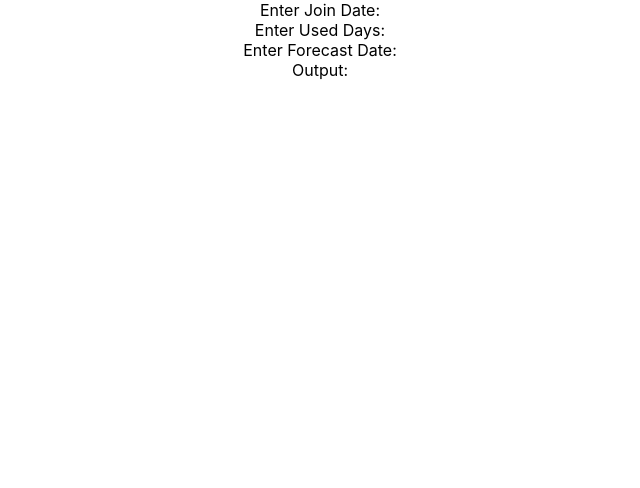
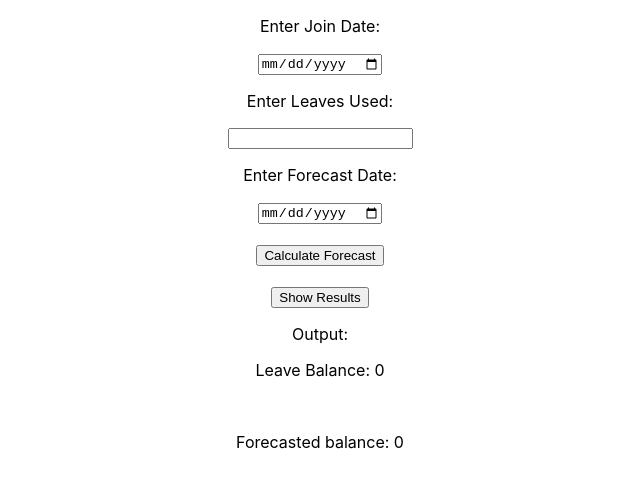
Before and after one commit to kodawarii/leavebalance, a React (Create React App) app: page / in a window 1280 px wide. Shown: the top 488 px of the page, without its empty margins (320-960 px from the left). Built offline with nearby package versions, Linux system fonts and the light colour scheme.

Commit message:
basic formulae implemented

```diff
--- a/src/App.js
+++ b/src/App.js
@@ -3,15 +3,60 @@ import logo from './logo.svg';
 import './App.css';
 
 // Components
-import InputForm from './Components/InputForm';
-import Output from './Components/Output';
+import Container from './Components/Container';
+
+const accrue = 5/12;
+const oneDay = 24*60*60*1000;
 
 class App extends Component {
+
+  constructor(){
+    super();
+
+    this.state = {
+      join: 0,
+      used: 0,
+      forecast: 0,
+
+      leave: 0,
+      balance: 0,
+    }
+  }
+
+  calculate(){
+    let today = new Date();
+    let joinDate = this.state.join;
+    let difference1 = Math.round(Math.abs((today.getTime() - joinDate.getTime())/(oneDay)));
+
+    let forecastDay = this.state.forecast;
+    let difference2 = Math.round(Math.abs((forecastDay.getTime() - today.getTime())/(oneDay)));
+
+    let leaveBalance = difference1 * accrue - this.state.used * 7.5;
+    let forecastBalance = difference2 * accrue + leaveBalance;
+
+    this.state.leave = leaveBalance;
+    this.state.balance = forecastBalance;
+  }
+
+  getUserInput(join, used, forecast){
+    this.state.join = new Date(join);
+    this.state.used = used;
+    this.state.forecast = new Date(forecast);
+
+    this.calculate();
+  }
+
   render() {
+
     return (
       <div className="App">
-        <InputForm />
-        <Output />
+
+        <Container
+        getUserInput = {this.getUserInput.bind(this)}
+        leave = {this.state.leave}
+        balance = {this.state.balance}
+        />
+
       </div>
     );
   }
--- /dev/null
+++ b/src/Components/Container.js
@@ -0,0 +1,27 @@
+import React, { Component } from 'react';
+
+// Components
+import InputForm from './InputForm';
+import Output from './Output';
+
+class Container extends Component {
+
+  render() {
+    return (
+      <div>
+       <InputForm
+        getUserInput = {this.props.getUserInput.bind(this)}/
+        >
+
+        <br/>
+
+        <Output
+        leave = {this.props.leave}
+        balance = {this.props.balance}
+        />
+      </div>
+    );
+  }
+}
+
+export default Container;
--- a/src/Components/Input1Join.js
+++ /dev/null
@@ -1,13 +0,0 @@
-import React, { Component } from 'react';
-
-class Input1Join extends Component {
-  render() {
-    return (
-      <div>
-        Enter Join Date:
-      </div>
-    );
-  }
-}
-
-export default Input1Join;
--- a/src/Components/Input2Used.js
+++ /dev/null
@@ -1,13 +0,0 @@
-import React, { Component } from 'react';
-
-class Input1Used extends Component {
-  render() {
-    return (
-      <div>
-        Enter Used Days:
-      </div>
-    );
-  }
-}
-
-export default Input1Used;
--- a/src/Components/Input3Forecast.js
+++ /dev/null
@@ -1,13 +0,0 @@
-import React, { Component } from 'react';
-
-class Input1Forecast extends Component {
-  render() {
-    return (
-      <div>
-        Enter Forecast Date:
-      </div>
-    );
-  }
-}
-
-export default Input1Forecast;
--- a/src/Components/InputForm.js
+++ b/src/Components/InputForm.js
@@ -1,17 +1,54 @@
 import React, { Component } from 'react';
 
-// Components
-import Input1Join from './Input1Join';
-import Input2Used from './Input2Used';
-import Input3Forecast from './Input3Forecast';
+class InputForm extends Component {
 
-class InputForm extends Component {
+    constructor(){
+        super();
+
+        this.state = {
+            join: 0,
+            used: 0,
+            forecast: 0,
+        }
+    }
+
+    handleJoinChange(e){
+        this.state.join = e.target.value;
+    }
+
+    handleUsedChange(e){
+        this.state.used = e.target.value;
+    }
+
+    handleForecastChange(e){
+        this.state.forecast = e.target.value;
+    }
+
+    handleSubmit(e){
+        e.preventDefault();
+
+        console.log("Fuck this shit");
+        console.log(this.state);
+
+        this.props.getUserInput(this.state.join, this.state.used, this.state.forecast);
+    }
+
   render() {
     return (
       <div>
-        <Input1Join/>
-        <Input2Used/>
-        <Input3Forecast/>
+          <form onSubmit={this.handleSubmit.bind(this)}>
+            <p>Enter Join Date:</p>
+            <input type="date" onChange={this.handleJoinChange.bind(this)} />
+
+            <p>Enter Leaves Used:</p>
+            <input type="text" ref="" onChange={this.handleUsedChange.bind(this)} />
+
+            <p>Enter Forecast Date:</p>
+            <input type="date" ref="" onChange={this.handleForecastChange.bind(this)} />
+
+            <br/><br/>
+            <input id="submitButton" type="submit" value="Calculate Forecast" className="submitButton" />
+          </form>
       </div>
     );
   }
--- a/src/Components/Output.js
+++ b/src/Components/Output.js
@@ -1,11 +1,34 @@
 import React, { Component } from 'react';
 
+class Output extends Component {
 
-class Output extends Component {
+    constructor(){
+        super();
+
+        this.state = {
+          leave: 0,
+          balance: 0,
+        }
+    }
+
+    update(){
+        this.forceUpdate();
+        this.leave = this.props.leave;
+        this.balance = this.props.balance;
+        console.log("--Leaves: " + this.props.leave);
+        console.log("--Balance: " + this.props.balance);
+        console.log("++Leaves: " + this.state.leave);
+        console.log("++Balance: " + this.state.balance);
+    }
+
   render() {
     return (
       <div>
-        Output:
+        <button onClick={this.update.bind(this)}> Show Results </button>
+        <p>Output: </p>
+        <p> Leave Balance: {this.state.leave} </p>
+        <br/>
+        <p> Forecasted balance: {this.state.balance}</p>
       </div>
     );
   }
```
